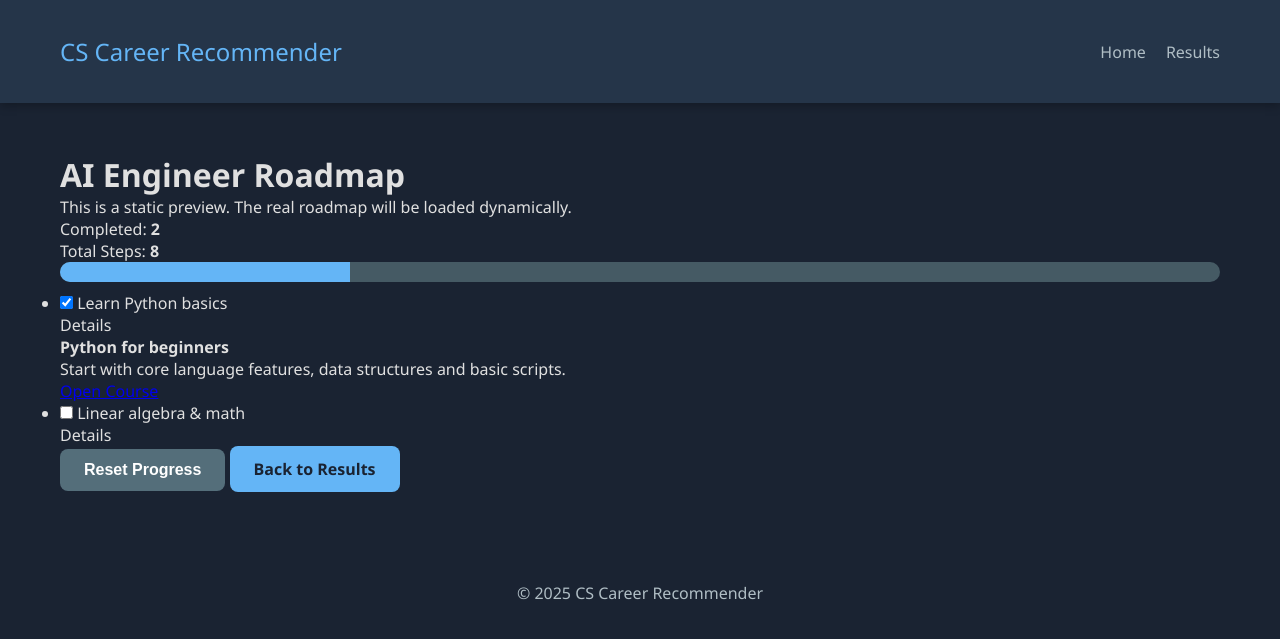
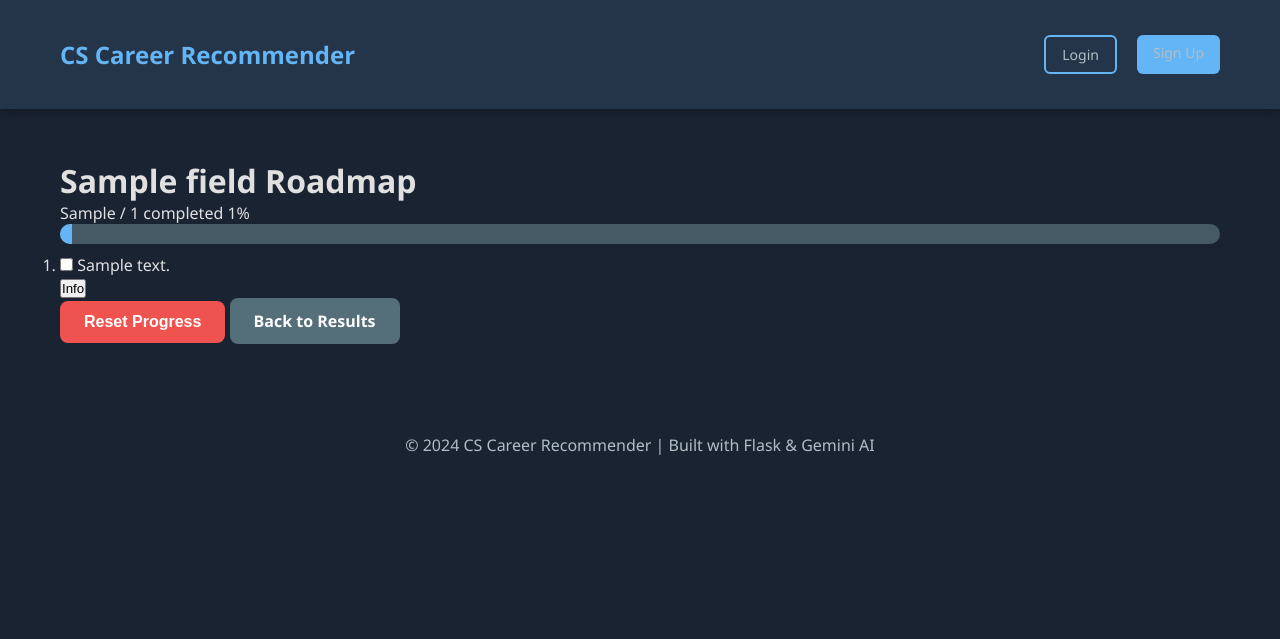
Before and after one commit to omaramin-77/cs-pathfinder, a Flask app: template templates/roadmap.html in a window 1280 px wide. Shown: the top 639 px of the page. Run offline with Flask 3, Linux system fonts and the light colour scheme; the template is opened without the code that fills it: most values are stand-ins (such as "Sample title", 1, 10 or a date in 2020).

Commit message:
dynamic results+roadmap

```diff
--- a/templates/roadmap.html
+++ b/templates/roadmap.html
@@ -1,83 +1,99 @@
-<!doctype html>
-<html lang="en">
-<head>
-    <meta charset="utf-8">
-    <meta name="viewport" content="width=device-width, initial-scale=1">
-    <title>Roadmap - CS Career Recommender</title>
-    <link rel="stylesheet" href="../static/styles.css">
-</head>
-<body>
-    <header class="navbar">
-        <div class="container">
-            <div class="logo">CS Career Recommender</div>
-            <nav class="nav-links">
-                <a href="home.html">Home</a>
-                <a href="results.html">Results</a>
-            </nav>
-        </div>
-    </header>
+{% extends "base.html" %}
 
-    <main class="roadmap-container container">
+{% block title %}{{ field }} Roadmap - CS Career Recommender{% endblock %}
+
+{% block content %}
+<div class="roadmap-container">
     <div class="roadmap-header">
-            <h1>AI Engineer Roadmap</h1>
-            <p class="no-details">This is a static preview. The real roadmap will be loaded dynamically.</p>
-        </div>
+        <h1> {{ field }} Roadmap</h1>
 
         <div class="progress-section">
             <div class="progress-stats">
-                <div>Completed: <strong>2</strong></div>
-                <div>Total Steps: <strong>8</strong></div>
+                <span>{{ completed_steps }} / {{ total_steps }} completed</span>
+                <span>{{ percentage }}%</span>
             </div>
-            <div class="progress-bar" style="margin-bottom:10px;">
-                <div class="progress-fill" style="width:25%"></div>
+            <div class="progress-bar">
+                <div class="progress-fill" style="width: {{ percentage }}%"></div>
+            </div>
         </div>
     </div>
 
+
     <div class="roadmap-steps">
-            <ul class="steps-list">
-                <li class="step-item completed">
-                    <form class="step-form">
+        <ol class="steps-list">
+            {% for step in steps %}
+            <li class="step-item {% if progress.get(loop.index, 0) == 1 %}completed{% endif %}">
+                <div class="step-content"></div>
+                    <form method="POST" action="/roadmap/{{ field }}/update" class="step-form">
+                        <input type="hidden" name="step_number" value="{{ loop.index }}">
+                        <input type="hidden" name="completed" value="{% if progress.get(loop.index, 0) == 1 %}0{% else %}1{% endif %}">
+
                         <label class="step-checkbox">
-                            <input type="checkbox" checked>
-                            <span class="step-text">Learn Python basics</span>
+                            <input type="checkbox" {% if progress.get(loop.index, 0) == 1 %}checked{% endif %} onchange="this.form.submit()">
+                            <span class="step-text">{{ step['text'] }}</span>
                         </label>
-                        <div class="step-content">
-                            <div class="step-info-btn">Details</div>
+                    </form>
+
+                    <button type="button" class="step-info-btn" onclick="toggleStepInfo({{ loop.index }})"> Info </button>
                 </div>
-                        <div class="step-info-panel">
+
+
+                <div id="step-info-{{ loop.index }}" class="step-info-panel" style="display: none;">
                     <div class="step-description">
-                                <h4>Python for beginners</h4>
-                                <p>Start with core language features, data structures and basic scripts.</p>
+                        <h4>Why This Matters:</h4>
+                        <p>{{ step['description'] }}</p>
                     </div>
                     <div class="step-course">
-                                <a class="course-link" href="#">Open Course</a>
+                        <a href="{{ step['course'] }}" target="_blank" class="course-link">
+                            🎓 Start Learning →
+                        </a>
                     </div>
                 </div>
-                    </form>
+
             </li>
-
-                <li class="step-item">
-                    <form class="step-form">
-                        <label class="step-checkbox">
-                            <input type="checkbox">
-                            <span class="step-text">Linear algebra & math</span>
-                        </label>
-                        <div class="step-content">
-                            <div class="step-info-btn">Details</div>
-                        </div>
-                    </form>
-                </li>
-            </ul>
+            {% endfor %}
+        </ol>
     </div>
 
+
+
     <div class="roadmap-actions">
-            <button class="btn btn-secondary">Reset Progress</button>
-            <a class="btn btn-primary" href="results.html">Back to Results</a>
+        <form method="POST" action="/roadmap/{{ field }}/reset" style="display: inline;">
+            <button type="submit" class="btn btn-danger">Reset Progress</button>
+        </form>
+
+        <a href="/results" class="btn btn-secondary">Back to Results</a>
     </div>
-    </main>
+</div>
 
-    <footer>
-        &copy; 2025 CS Career Recommender
-    </footer>
-</body>
-</html>
+<script>
+function toggleStepInfo(stepNumber) {
+    const panel = document.getElementById('step-info-' + stepNumber);
+    const allPanels = document.querySelectorAll('.step-info-panel');
+
+    allPanels.forEach(p => {
+        if (p.id !== 'step-info-' + stepNumber) {
+            p.style.display = 'none';
+        }
+    });
+
+    if (panel.style.display === 'none') {
+        panel.style.display = 'block';
+    } else {
+        panel.style.display = 'none';
+    }
+}
+
+document.querySelectorAll('.step-checkbox input[type="checkbox"]').forEach(checkbox => {
+    checkbox.addEventListener('change', function() {
+        const stepItem = this.closest('.step-item');
+        if (this.checked) {
+            stepItem.classList.add('completed');
+        } else {
+            stepItem.classList.remove('completed');
+        }
+    });
+});
+</script>
+
+{% endblock %}
```
Also changed, not shown: templates/results.html (+31 -48 lines). Lines whose indentation alone changed are shown as unchanged.
